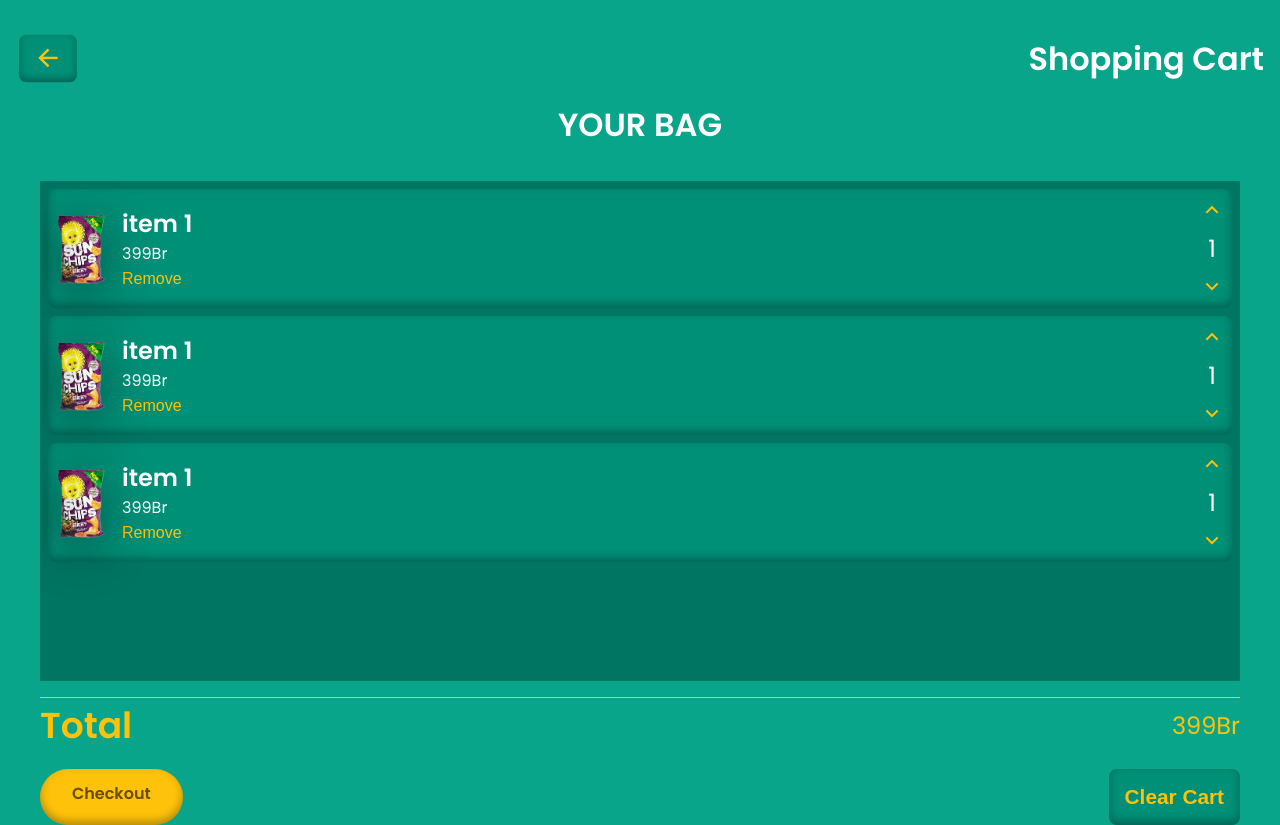
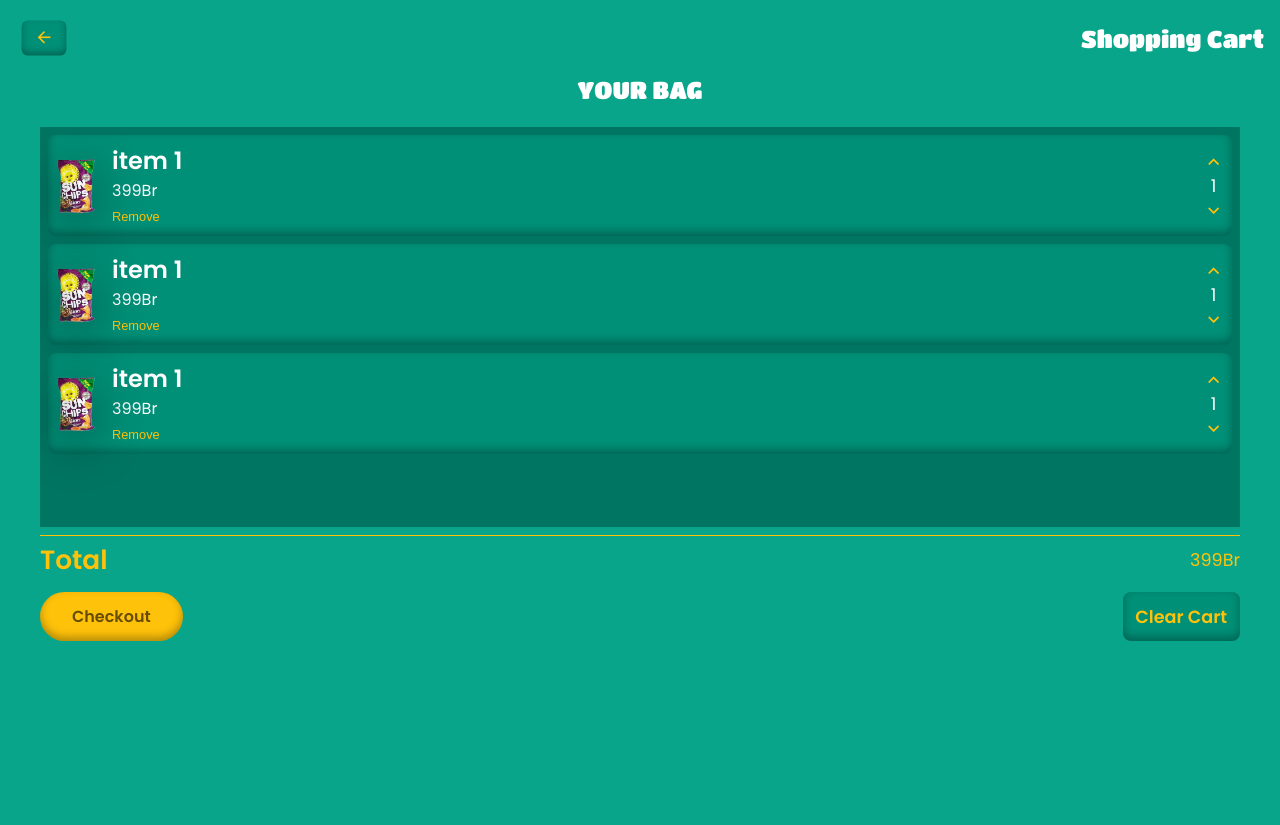
Before and after one commit to AnaMdTech/sunchips-landing-page, a React (Create React App) app: page /shopping-cart in a window 1280 px wide. After the commit the page ends 800 px from the top, so only its background shows below. Built offline with nearby package versions, Linux system fonts and the light colour scheme.

Commit message:
Fix height and other formats for ProductCard

```diff
--- a/src/assets/styles/index.css
+++ b/src/assets/styles/index.css
@@ -716,15 +716,18 @@ img {
   margin: 0 auto;
 }
 
+.cart__header h1 {
+  font: var(--font-regular) var(--h2-font-size) var(--second-font);
+}
+
 .shopping__cart {
-  padding-block: 2rem 1rem;
-  padding-inline: 1rem;
+  padding: 1rem;
   height: 100vh;
 }
 
 .cart__back--btn {
-  transform: scale(0.9);
-  font-size: 2rem;
+  transform: scale(0.8);
+  font-size: 1.5rem;
   color: var(--second-color);
   transition: color 0.4s;
   background-color: var(--first-color-dark);
@@ -738,22 +741,24 @@ img {
 
 .cart__back--btn:hover {
   color: var(--second-color-dark);
-  transform: translateY(-5px) scale(1);
+  transform: translateY(-5px) scale(0.85);
 }
 
 .cart__back--btn:active {
-  transform: translateY(-5px) scale(0.9);
+  transform: translateY(-5px) scale(0.8);
+  outline: none;
 }
 
 .cart__container {
   display: grid;
-  grid-template-rows: max-content 500px 1fr 1fr;
-  grid-gap: 1rem;
+  grid-template-rows: auto 400px 1fr 1fr;
+  grid-gap: 0.5rem;
   max-width: 1200px;
   margin: 0 auto;
 }
 
 .cart__title {
+  font: var(--font-regular) var(--h2-font-size) var(--second-font);
   margin: 1rem 0;
   text-align: center;
   text-transform: uppercase;
@@ -779,7 +784,7 @@ img {
 }
 
 .item__image {
-  width: 50px;
+  width: 40px;
   margin-right: 1rem;
   filter: var(--shadow-img);
 }
@@ -787,7 +792,7 @@ img {
 .remove-btn {
   background-color: transparent;
   border: none;
-  font-size: 1rem;
+  font-size: 0.8rem;
   color: var(--second-color);
   cursor: pointer;
   transition: color 0.4s;
@@ -801,14 +806,30 @@ img {
   display: flex;
   flex-direction: column;
   align-items: center;
-  gap: 0.5rem;
+  gap: 0;
   font-size: 1.5rem;
   transition: color 0.4s;
 }
 
+.item__quantity span {
+  font-size: 1.1rem;
+}
+
 .item__quantity i {
   color: var(--second-color);
+  font-size: 1.3rem;
   cursor: pointer;
+  transition: all 0.4s ease-in-out;
+}
+
+.item__quantity i.ri-arrow-up-s-line:hover {
+  color: var(--second-color-dark);
+  transform: translateY(-3px);
+}
+
+.item__quantity i.ri-arrow-down-s-line:hover {
+  color: var(--second-color-dark);
+  transform: translateY(3px);
 }
 
 .cart__empty-message {
@@ -828,7 +849,7 @@ img {
   justify-content: space-between;
   align-items: center;
   color: var(--second-color);
-  font-size: 1.5rem;
+  font-size: 1.1rem;
   border-top: 1px solid var(--second-color);
 }
 
@@ -838,16 +859,27 @@ img {
 }
 
 .cart__buttons button {
-  padding: 0.5rem 1rem;
+  padding: 0.5rem 0.8rem;
   border-radius: 0.5rem;
   box-shadow: inset var(--shadow-button);
   cursor: pointer;
   background-color: var(--first-color-dark);
   color: var(--second-color);
   border: none;
-  font-size: 1.3rem;
-  font-weight: 900;
+  font-size: 1.1rem;
+  font-weight: 700;
+  font-family: inherit;
   transition: all 0.4s;
+}
+
+.cart__buttons button:active {
+  transform: translateY(2px);
+  outline: none;
+}
+
+.cart__buttons a:active {
+  transform: translateY(2px);
+  outline: none;
 }
 
 /*=============== BREAKPOINTS ===============*/
--- a/src/components/ProductCard.js
+++ b/src/components/ProductCard.js
@@ -2,13 +2,24 @@ const ProductCard = ({ chip }) => {
   return (
     <div>
       <article className="products__card">
-        <img src={chip.img} alt="images" className="products__img" />
+        <img
+          src={chip.img}
+          alt="images"
+          className="products__img"
+          data-img={chip.img}
+        />
 
-        <span className="products__subtitle">{chip.type}</span>
-        <h2 className="products__title">{chip.title}</h2>
+        <span className="products__subtitle" data-subtitle={chip.type}>
+          {chip.type}
+        </span>
+        <h2 className="products__title" data-title={chip.title}>
+          {chip.title}
+        </h2>
 
-        <span className="products__price">{chip.price}Br</span>
-        <button className="products__button">
+        <span className="products__price" data-price={chip.price}>
+          {chip.price}Br
+        </span>
+        <button className="products__button" data-id={chip.type}>
           <i className="ri-shopping-bag-3-fill"></i>
         </button>
       </article>
```
